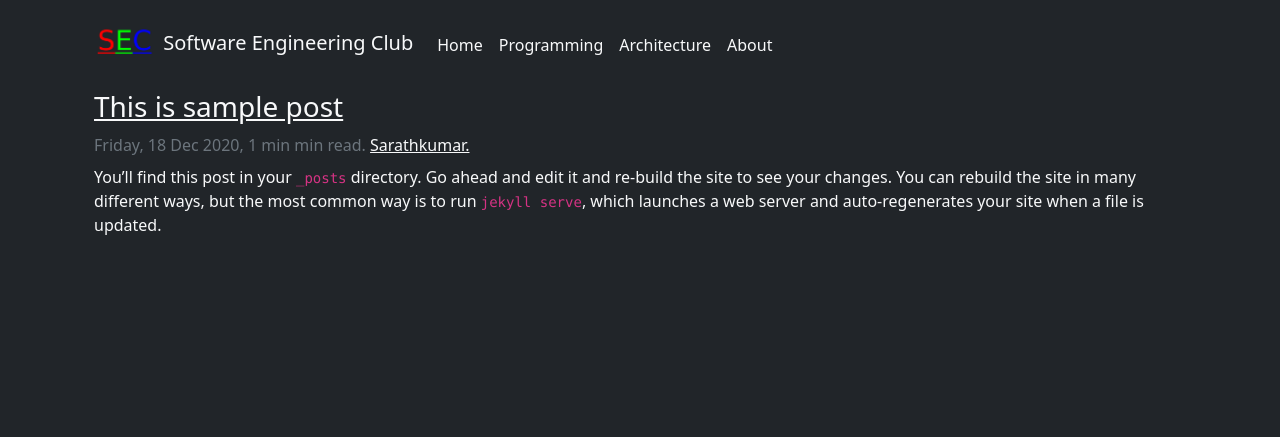
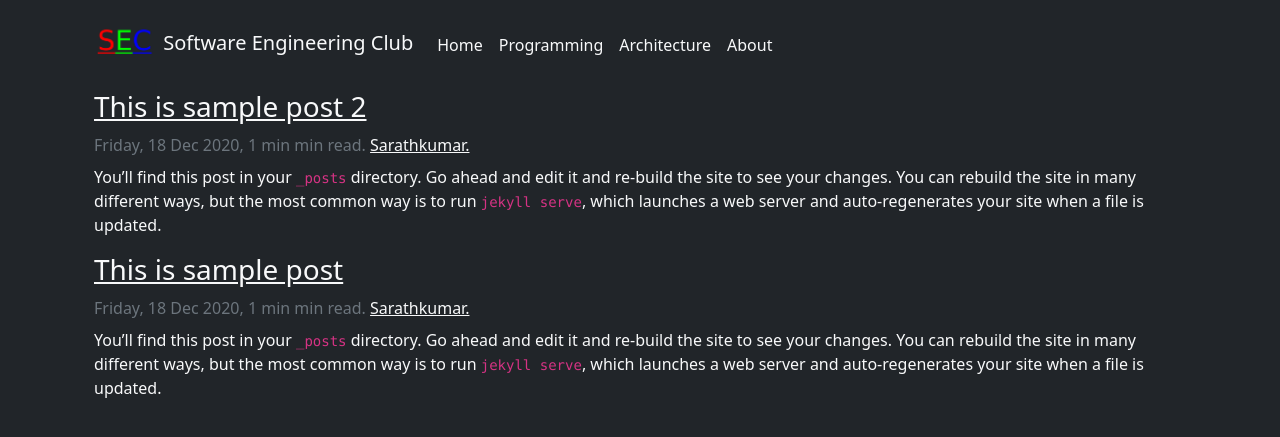
Before and after one commit to sankardevisharath/sankardevisharath.github.io, a Jekyll site: the page built from index.markdown, in a window 1280 px wide. Shown: the top 437 px of the page. Built offline with Jekyll 4.4.1, drawn with Linux system fonts in a browser that asks for light colours; part of the change alters nothing that is shown.

```diff
--- a/_config.yml
+++ b/_config.yml
@@ -61,8 +61,6 @@ defaults:
 collections:
   authors:
     output: true
-  programming:
-    output: true
 
 
 defaults:
@@ -78,10 +76,5 @@ defaults:
       layout: "post"
   - scope:
       path: ""
-      type: "programming"
-    values:
-      layout: "post"
-  - scope:
-      path: ""
     values:
       layout: "default"
```
Also changed, not shown: programming/_posts/2020-12-30-Sample-Post-2.md (renamed from _programming/2020-12-30-Sample-Post-2.md).
